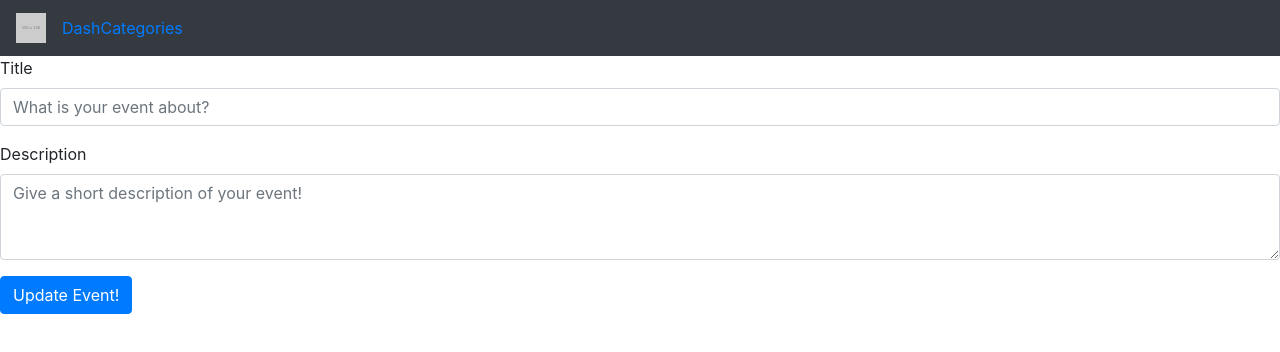
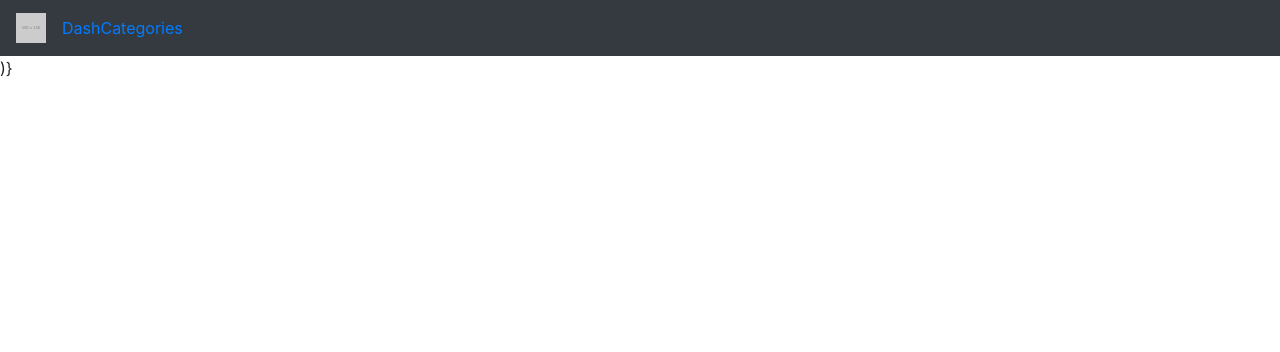
Before and after one commit to LabDevs/SmallTalk, a React (Create React App) app in the folder client/: page /updateEvent in a window 1280 px wide. Shown: the top 352 px of the page. Built offline with nearby package versions, Linux system fonts and the light colour scheme.

Commit message:
Updating events works

```diff
--- a/client/src/components/DashBoard.jsx
+++ b/client/src/components/DashBoard.jsx
@@ -1,7 +1,7 @@
 import React, { useState, useEffect } from 'react'
 import DashBoardEvent from './DashBoardEvent'
 
-function DashBoard (props) {
+function DashBoard() {
   const [events, setEvent] = useState(null)
   const [isLoading, setIsLoading] = useState(false)
   const [err, setErr] = useState(null)
--- a/client/src/components/DashBoardEvent.jsx
+++ b/client/src/components/DashBoardEvent.jsx
@@ -1,10 +1,7 @@
-import React from 'react'
-import { Card, Button } from 'react-bootstrap'
+import React, { useState } from 'react'
+import { Card, Button, Modal } from 'react-bootstrap'
 import {
-  BrowserRouter as Router,
-  Switch,
-  Route,
-  Link
+  Redirect
 } from 'react-router-dom'
 import UpdateEvent from './UpdateEvent'
 
@@ -18,7 +15,6 @@ const DashBoardEvent = (props) => {
       .then(() => {
         window.location.reload()
       })
-
       .catch((err) => {
         console.log(err)
       })
@@ -34,26 +30,28 @@ const DashBoardEvent = (props) => {
   //
   //     })
   // }
+  const [show, setShow] = useState(false);
+
+  const handleClose = () => setShow(false);
+  const handleShow = () => setShow(true);
 
   return (
-    <Card key={props.event.event_id} className='text-center'>
+    <>
+      {show ? (
+        <UpdateEvent show={show} handleClose={handleClose} eventId={props.event.event_id} />
+      ) : (
+          <Card className='text-center'>
             <Card.Body>
               <Card.Title>{props.event.title}</Card.Title>
               <Card.Text>
                 {props.event.description}
               </Card.Text>
-        <Link to={{
-          path: '/updateEvent',
-          state: {
-            eventId: props.event.event_id
-          }
-        }}
-        >
-          <Button>Update Event</Button>
-        </Link>
+              <Button onClick={handleShow}>Update Event</Button>
               <Button onClick={removeEvent}>Delete Event</Button>
             </Card.Body>
-    </Card>
+          </Card >
+        )}
+    </>
   )
 }
 
--- a/client/src/components/UpdateEvent.jsx
+++ b/client/src/components/UpdateEvent.jsx
@@ -1,5 +1,5 @@
 import React, { useState, useContext } from 'react'
-import { Form, Button } from 'react-bootstrap'
+import { Form, Button, Modal } from 'react-bootstrap'
 import { Redirect } from 'react-router-dom'
 import UserContext from '../contexts/UserContext'
 
@@ -9,16 +9,17 @@ const UpdateEvent = (props) => {
   const { userId } = useContext(UserContext)
   const [title, setTitle] = useState('')
   const [description, setDescription] = useState('')
-  const [redirect, setRedirect] = useState(false)
+
   const eventInfo = {
     title: title.toString(),
     description: description.toString(),
     eventId: props.eventId,
     userId: userId
   }
+  console.log(props.location)
   console.log(props)
 
-  const addEvent = (e) => {
+  const updateEvent = (e) => {
     e.preventDefault()
     fetch('/update', {
       method: 'PUT',
@@ -28,21 +29,21 @@ const UpdateEvent = (props) => {
       .then(() => {
         setTitle(title)
         setDescription(description)
-        // setRedirect(true)
       })
-      // .then(() => setRedirect(true))
+      .then(() => window.location.reload())
       .catch((err) => console.log(err))
   }
 
   return (
     <div>
-      {redirect ? (
-        <Redirect to='/dash' />
-      ) : (
+      <Modal show={props.show} onHide={props.handleClose}>
+        <Modal.Header closeButton></Modal.Header>
+        <Modal.Body>
           <Form>
             <Form.Group controlId='titleForm'>
               <Form.Label>Title</Form.Label>
               <Form.Control
+                defaultValue={title}
                 onChange={e => setTitle(e.target.value)}
                 type='text'
                 placeholder='What is your event about?'
@@ -51,16 +52,23 @@ const UpdateEvent = (props) => {
 
             <Form.Group controlId='descriptionForm'>
               <Form.Label>Description</Form.Label>
-            <Form.Control onChange={e => setDescription(e.target.value)} as='textarea' rows='3' placeholder='Give a short description of your event!' />
+              <Form.Control defaultValue={description}
+                onChange={e => setDescription(e.target.value)}
+                as='textarea' rows='3'
+                placeholder='Give a short description of your event!' />
             </Form.Group>
+          </Form>
+        </Modal.Body>
+        <Modal.Footer>
           <Button
-            onClick={addEvent}
+            onClick={updateEvent}
             variant='primary'
             type='submit'
           >
             Update Event!
               </Button>
-        </Form>
+        </Modal.Footer>
+      </Modal>
         )}
     </div>
   )
```
Also changed, not shown: client/package.json (+5 -2 lines). Lines whose indentation alone changed are shown as unchanged.
